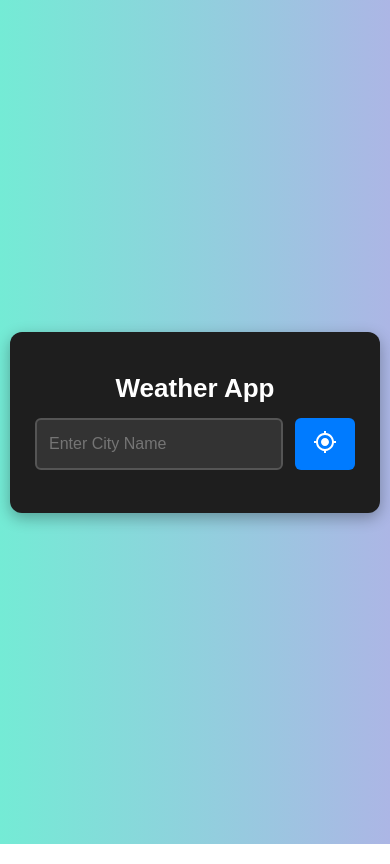
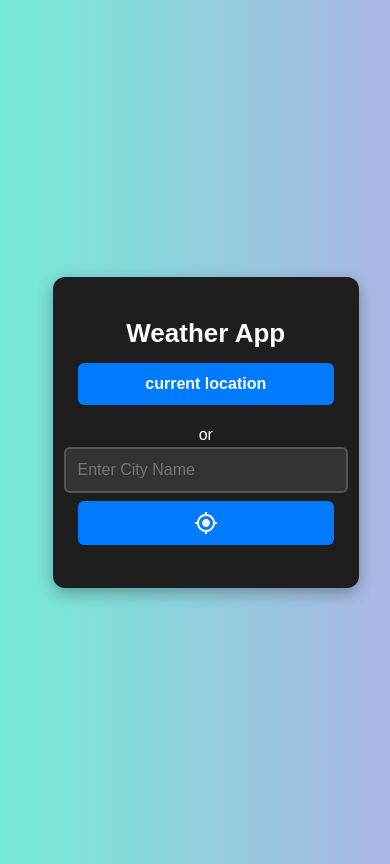
Before and after one commit to ajaykumar1298/weather, a React (Vite) app: page / in a window 390 px wide. Built offline with nearby package versions, Linux system fonts and the light colour scheme; no server answers.

Commit message:
add current location btn

```diff
--- a/src/App.css
+++ b/src/App.css
@@ -4,8 +4,9 @@ body {
   display: flex;
   justify-content: center;
   align-items: center;
-  height: 100vh;
+  min-height: 100vh;
   margin: 0;
+  padding: 10px;
 }
 
 .app {
@@ -15,34 +16,37 @@ body {
   padding: 25px;
   border-radius: 12px;
   box-shadow: 0px 5px 15px rgba(0, 0, 0, 0.3);
-  width: 320px;
+  width: 100%;
+  max-width: 350px;
 }
 
 h1 {
   font-size: 26px;
-  color: white;
   margin-bottom: 15px;
 }
 
 .input-container {
   display: flex;
+  align-items: center;
+  justify-content: center;
   gap: 12px;
   margin-bottom: 18px;
 }
 
 input {
   padding: 12px;
-  width: 100%;
+  flex: 1;
   border: 2px solid #555;
   border-radius: 6px;
   font-size: 16px;
   background: #333;
   color: white;
-  transition: border-color 0.3s ease;
+  transition: border-color 0.3s ease, box-shadow 0.3s ease;
 }
 
 input:focus {
   border-color: #007bff;
+  box-shadow: 0 0 8px rgba(0, 123, 255, 0.5);
   outline: none;
 }
 
@@ -56,11 +60,25 @@ button {
   font-size: 16px;
   font-weight: bold;
   transition: background 0.3s ease, transform 0.2s;
+  display: flex;
+  align-items: center;
+  justify-content: center;
 }
 
 button:hover {
   background: #0056b3;
   transform: scale(1.05);
+}
+
+button:active {
+  transform: scale(0.95);
+}
+
+.gps {
+  padding: 10px;
+  display: flex;
+  align-items: center;
+  justify-content: center;
 }
 
 .weather-info {
@@ -69,7 +87,6 @@ button:hover {
 
 h2 {
   font-size: 24px;
-  color: white;
 }
 
 .temp {
@@ -93,8 +110,8 @@ h2 {
 }
 
 .weather-icon img {
-  width: 100px;
-  height: 100px;
+  width: 80px;
+  height: 80px;
 }
 
 .error-msg {
@@ -102,3 +119,171 @@ h2 {
   font-size: 16px;
   font-weight: bold;
 }
+
+/* Responsive styles */
+@media (max-width: 400px) {
+  .app {
+    width: 90%;
+  }
+
+  .input-container {
+    flex-direction: column;
+    gap: 8px;
+  }
+
+  input {
+    width: 100%;
+  }
+
+  button {
+    width: 100%;
+  }
+}
+body {
+  font-family: "Poppins", Arial, sans-serif;
+  background: linear-gradient(to right, #74ebd5, #acb6e5);
+  display: flex;
+  justify-content: center;
+  align-items: center;
+  min-height: 100vh;
+  margin: 0;
+  padding: 10px;
+}
+
+.app {
+  text-align: center;
+  background: #1e1e1e;
+  color: white;
+  padding: 25px;
+  border-radius: 12px;
+  box-shadow: 0px 5px 15px rgba(0, 0, 0, 0.3);
+  width: 100%;
+  max-width: 350px;
+}
+
+h1 {
+  font-size: 26px;
+  margin-bottom: 15px;
+}
+
+.input-container {
+  display: flex;
+  align-items: center;
+  justify-content: center;
+  gap: 12px;
+  margin-bottom: 18px;
+}
+
+input {
+  padding: 12px;
+  flex: 1;
+  border: 2px solid #555;
+  border-radius: 6px;
+  font-size: 16px;
+  background: #333;
+  color: white;
+  transition: border-color 0.3s ease, box-shadow 0.3s ease;
+}
+
+input:focus {
+  border-color: #007bff;
+  box-shadow: 0 0 8px rgba(0, 123, 255, 0.5);
+  outline: none;
+}
+
+button {
+  background: #007bff;
+  color: white;
+  border: none;
+  padding: 12px 18px;
+  cursor: pointer;
+  border-radius: 6px;
+  font-size: 16px;
+  font-weight: bold;
+  transition: background 0.3s ease, transform 0.2s;
+  display: flex;
+  align-items: center;
+  justify-content: center;
+}
+
+button:hover {
+  background: #0056b3;
+  transform: scale(1.05);
+}
+
+button:active {
+  transform: scale(0.95);
+}
+
+.gps {
+  padding: 10px;
+  display: flex;
+  align-items: center;
+  justify-content: center;
+}
+
+.weather-info {
+  margin-top: 22px;
+}
+
+h2 {
+  font-size: 24px;
+}
+
+.temp {
+  font-size: 32px;
+  font-weight: bold;
+  color: yellow;
+  text-shadow: 1px 1px 5px rgba(255, 255, 0, 0.6);
+}
+
+.weather-cond,
+.feels-like {
+  font-size: 18px;
+  color: #ddd;
+}
+
+.weather-icon {
+  display: flex;
+  justify-content: center;
+  align-items: center;
+  margin-top: 12px;
+}
+
+.weather-icon img {
+  width: 80px;
+  height: 80px;
+}
+
+.error-msg {
+  color: rgb(221, 83, 83);
+  font-size: 16px;
+  font-weight: bold;
+}
+
+/* Responsive styles */
+@media (max-width: 400px) {
+  .app {
+    width: 90%;
+  }
+
+  .input-container {
+    flex-direction: column;
+    gap: 8px;
+  }
+
+  input {
+    width: 100%;
+  }
+
+  button {
+    width: 100%;
+  }
+}
+
+.currBtn {
+  width: -webkit-fill-available;
+  width: -moz-available;
+  width: stretch;
+  max-width: 100%;
+}
--- a/src/App.jsx
+++ b/src/App.jsx
@@ -1,4 +1,4 @@
-import { useState } from "react";
+import { useEffect, useState } from "react";
 import "./App.css";
 import GpsFixedIcon from '@mui/icons-material/GpsFixed';
 // const apiKey = import.meta.env.VITE_WEATHER_API_KEY;
@@ -8,6 +8,42 @@ function App() {
   const [data, setData] = useState(null);
   const [lastCity, setLastCity] = useState("");
   const [error, setError] = useState("");
+
+  const handleBtnLatLng = async () => {
+    if ("geolocation" in navigator) {
+      navigator.geolocation.getCurrentPosition(
+        async (position) => {
+          const latitude = position.coords.latitude;
+          const longitude = position.coords.longitude;
+
+          try {
+            const res = await fetch(
+              `https://api.openweathermap.org/data/2.5/weather?lat=${latitude}&lon=${longitude}&units=metric&appid=${apiKey}`
+            );
+            const result = await res.json();
+
+            if (result.cod === "404") {
+              setData(null);
+              setError("City not found. Please enter a valid city.");
+            } else {
+              setData(result);
+              setError(""); // Clear error on successful fetch
+            }
+          } catch (e) {
+            setError("There is some issue fetching the weather data.");
+          }
+        },
+        (error) => {
+          console.error("Error getting location:", error);
+          setError("Failed to get location. Please enable location services.");
+        }
+      );
+    } else {
+      setError("Geolocation is not supported by this browser.");
+      console.log("Geolocation is not supported by this browser.");
+    }
+  };
+
 
 
   const handleBtn = async () => {
@@ -45,6 +81,11 @@ function App() {
   return (
     <div className="app">
       <h1>Weather App</h1>
+
+      <div className="input-container">
+        <button type=" button" className="currBtn" onClick={handleBtnLatLng}>current location</button>
+      </div>
+      or
       <div className="input-container">
 
         <input
@@ -53,8 +94,9 @@ function App() {
           placeholder="Enter City Name"
           onChange={(e) => setInputValue(e.target.value)}
         />
-        <button onClick={handleBtn}><GpsFixedIcon/></button>
+        <button className="gps" onClick={handleBtn}><GpsFixedIcon/></button>
       </div>
+
       {error && <p className="error-msg">{error}</p>}
       {data && (
         <div className="weather-info">
```
